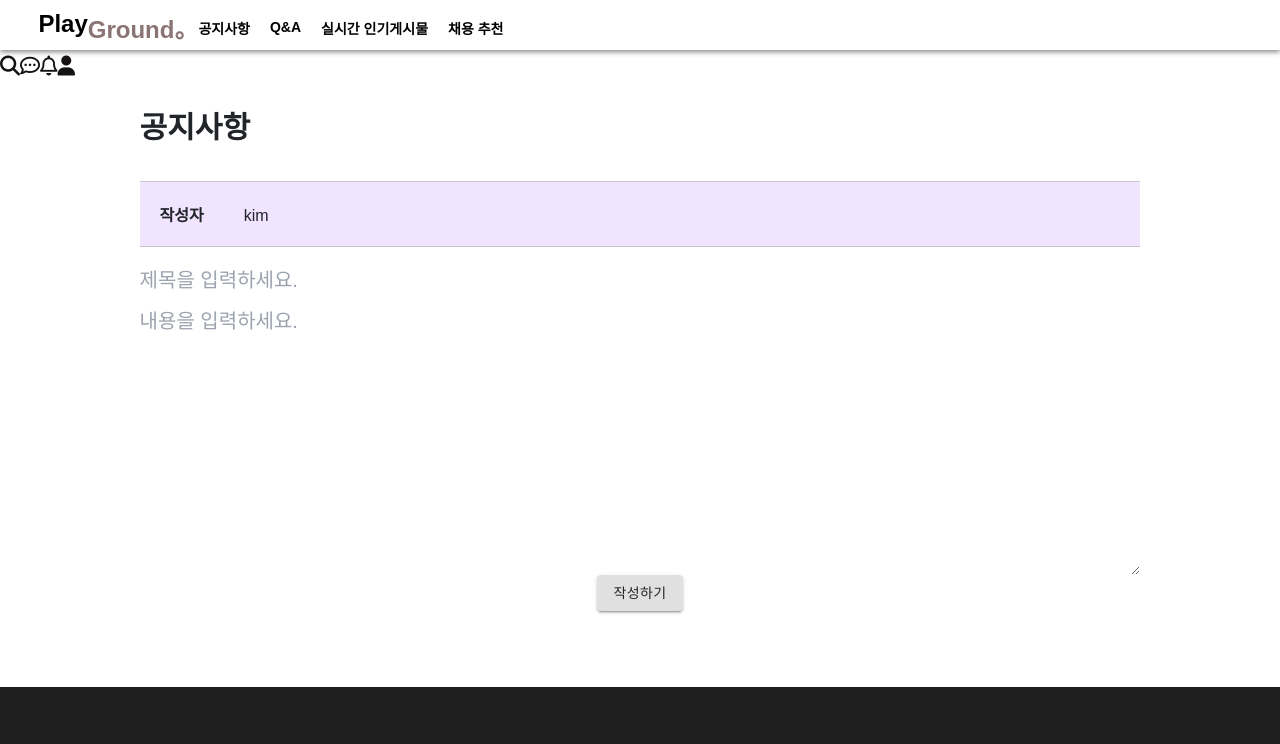
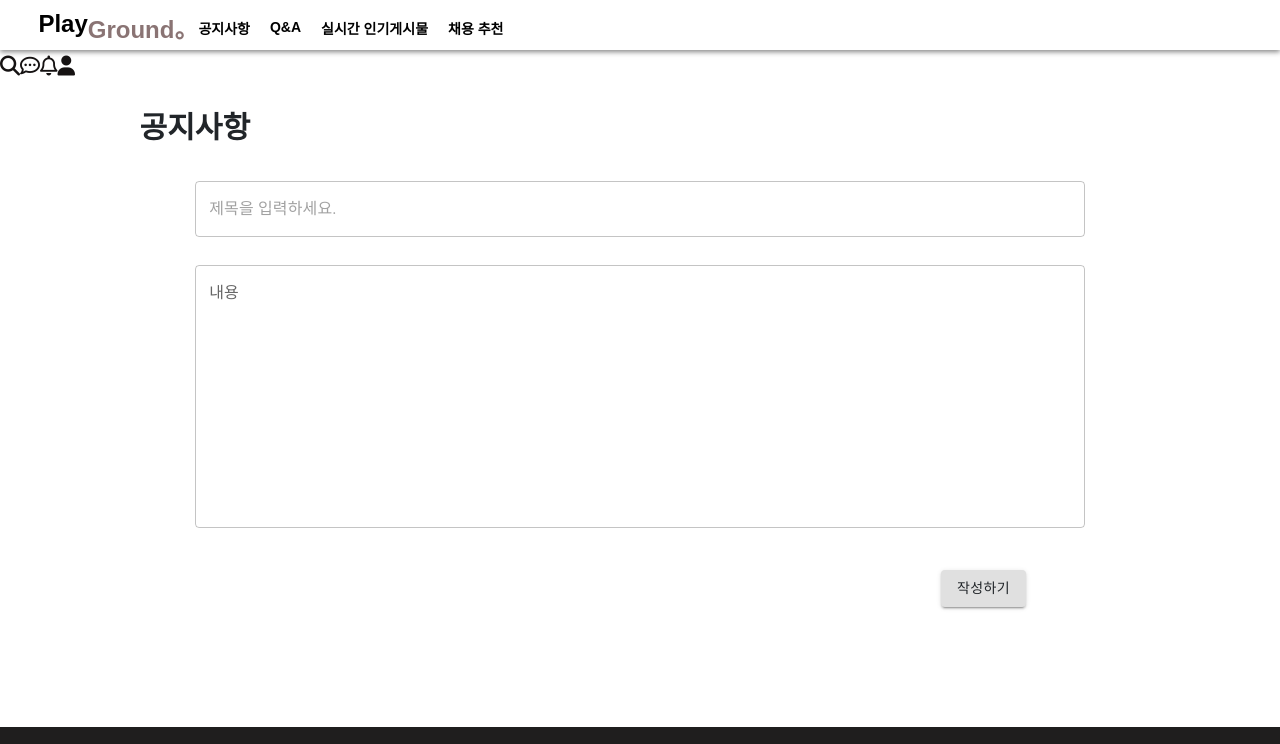
Before and after one commit to jaynamm/playground-react, a React (Create React App) app: page /notice/write in a window 1280 px wide. Shown: the top 744 px of the page. Built offline with nearby package versions, Linux system fonts and the light colour scheme; what js-confetti would draw is missing.

Commit message:
Style : Notice 글쓰기를 수정하였습니다.

```diff
--- a/src/components/Notice/NoticeWrite.js
+++ b/src/components/Notice/NoticeWrite.js
@@ -4,6 +4,7 @@ import Header from '../../components/Base/Header';
 import { useNavigate } from 'react-router-dom';
 import '../../styles/Notice/NoticeWrite.css';
 import Footer from '../Base/Footer';
+import TextField from '@mui/material/TextField';
 import Button from '@mui/material/Button';
 
 export default function NoticeWrite() {
@@ -55,32 +56,36 @@ export default function NoticeWrite() {
       <div align="center" class="notice-write-board">
         <div class="notice-title">공지사항</div>
         <table class="notice-write-table">
-          <tr class="write-member-id">
-            <td class="write-member-id2">작성자</td>
-            <td>kim</td>
+          <tr>
+            <TextField
+              className="modify-title"
+              id="title"
+              name="title"
+              value={title}
+              placeholder="제목을 입력하세요."
+              onChange={(e) => setTitle(e.target.value)}
+            />
+            <br></br>
+            <br></br>
+            <br></br>
+            <br></br>
           </tr>
           <tr>
-            <input
-              id="write-title"
-              className="write-title"
-              placeholder="제목을 입력하세요."
-              onChange={(e) => setTitle(e.target.value)}
-            />{' '}
-            <br />
-            <br />
-          </tr>
-          <tr>
-            <textarea
-              id="write-content"
-              className="write-content"
-              placeholder="내용을 입력하세요."
+            <TextField
+              className="modify-content"
+              id="outlined-multiline-static"
+              label="내용"
+              multiline
+              rows={10}
               onChange={(e) => setContent(e.target.value)}
             />
           </tr>
+        </table>
+        <div className="noticeMDbutton">
           <Button variant="contained" size="medium" color="inherit" onClick={() => noticeWriteHandler()}>
             작성하기
           </Button>
-        </table>
+        </div>
       </div>
       <Footer />
     </div>
```
